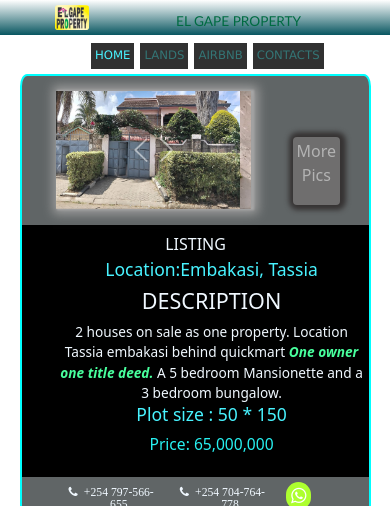
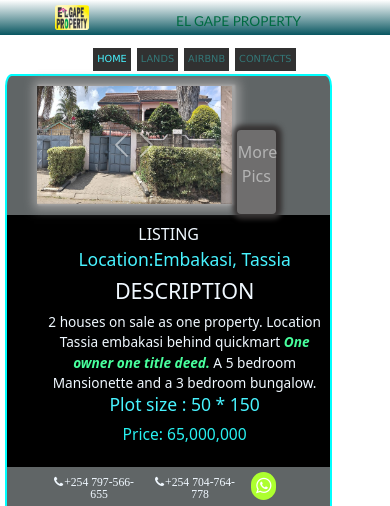
Before and after one commit to Matt2Ese/test1Lands, a plain HTML site: page index.html in a window 390 px wide. Shown: the top 506 px of the page. Drawn offline with nearby package versions, Linux system fonts and the light colour scheme; a script that the page names is missing.

Commit message:
Update index.html

```diff
--- a/index.html
+++ b/index.html
@@ -105,8 +105,7 @@
            border:  2px solid rgb(0, 255, 255);
            border-radius: 2%;
            align-items: center;
-           overflow: hidden;
-           margin-right: 2vw;
+
         }
         .container_property{
             display: grid;
@@ -206,14 +205,13 @@
         .descripton{
             grid-area: description;
             background: #000000;
-            width: 40vw;
             margin: 1vw;
         }
         .descripton>ul{
             list-style-type:none;
             color: aliceblue;
             word-wrap: break-word;
-            overflow: hidden;
+
         }
         .descripton>ul>li:nth-child(odd){
             color: #48f3ff;
@@ -235,11 +233,21 @@
         .descripton em{
             color: #48ff9d;
         }
+        .descripton ol li{
+            list-style-type:disc;
+            color: whitesmoke;
+        }
+        .descripton ol li:nth-child(even){
+            color:#FF5A5F;
+        }
+        .descripton h3{
+            color: #FF5A5F;
+            padding: 5px;
+        }
 
 /**start of maps**/
         .maps{
             grid-area: maps;
-            width:40vw;
             float: left;
             display: flex;
             margin: 1vw;
@@ -333,13 +341,23 @@
         /**media queries**/
              @media screen and (max-width: 600px) {
         .button{
-            left:14vh;
+            left:15vw;
+            margin: 3px;
             top:20vh;
             color: #48f3ff;
                 }
         .btn-primary{
-            width: 10vw;
-            height: 8vh;
+            width: 12vw;
+            height: 15vh;
+                }
+                .descripton{
+                    width: 100%;
+                }
+                .maps iframe{
+                    width: 100%;
+                }
+                .contact_info{
+                    width: 100%;
                 }
              }
 
@@ -347,12 +365,13 @@
         .header{
             width: 100%;
             }
-
         .nav_bar ol{
             display:flex;
+            position:relative;
+            left: 18vw;
                 }
          .nav_bar ol li a{
-            font-size: 3vw;
+            font-size: 2.5vw;
             font-family: Verdana, Geneva, Tahoma, sans-serif;
                 }
         .logo img{
@@ -360,6 +379,7 @@
             max-width:15%;
             min-width: 10%;
         }
+        /**company name**/
         .company-name{
             position: absolute;
             display: inline-flex;
@@ -368,42 +388,51 @@
             top:0.7vh;
             font-family: 'Trebuchet MS', 'Lucida Sans Unicode', 'Lucida Grande', 'Lucida Sans', Arial, sans-serif;
         }
-
+/**menu query**/
         .menu{
             grid-area: 1/ span 6;
             position:absolute;
+            clear: both;
+            padding: 5px;
+            z-index: 1;
             margin: 5px;
-            margin-left: 20vw;
             top: 3vh;
             }
         .main{
-            width: 95%;
+            clear: both;
+            width: 85%;
             margin-top: 4vh;
-            overflow: hidden;
-            position: relative;
+            position: relative;;
+        }
+        .main::after{
+            content: "";
+            display: absolute;
+            clear: both;
         }
         .container_property{
             gap:1px;
         }
         .images{
             grid-area: 1/ span 6;
+            padding: 10px;
+            display: inline-flex;
         }
         .house{
             position: relative;
         }
           .button{
             clear: both;
-            left:60vw;
+            left:51vw;
             top:5vh;
             color: #48f3ff;
             position: absolute;
-            margin: 2cap auto;
+            margin:auto;
             padding: 5cap;
-            font-size: 0.2vw;
+            font-size: 0.1vw;
                 }
         .btn-primary{
-            width: 12vw;
-            height: 8vh;
+            width: 10vw;
+            height: 10vh;
             padding: 1px;
             text-align: center;
             background: rgb(111, 110, 110);
@@ -414,7 +443,7 @@
             display: block;
             width: 100%;
             padding: 5px;
-            margin:0px;
+            margin: 0px;
                     }
         .descripton ul li{
             font-size: 3.5vw;
@@ -436,8 +465,6 @@
             width: 100%;
             margin: 2px;
             margin-left: 9vw;
-
-
                     }
         .maps iframe{
             width: 80%;
@@ -447,7 +474,6 @@
             grid-area: 3/span 6;
             width: 100%;
             font-family: Cambria, Cochin, Georgia, Times, 'Times New Roman', serif;
-
                     }
         .contact_info ul li{
             font-size: 3vw;
@@ -460,7 +486,6 @@
             box-shadow: 2px 0 10px 5px rgb(158, 158, 158), 2px 0 2px 1px rgb(198, 194, 194);
         }
         }
-
     </style>
 </head>
 <body>
```
Lines whose indentation alone changed are shown as unchanged.
